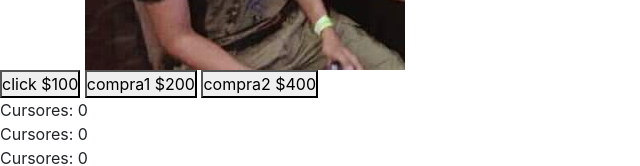
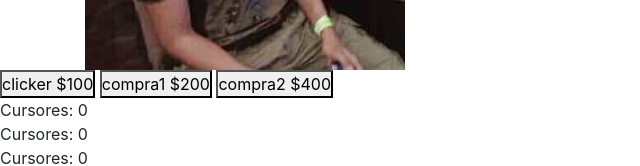
Before and after one commit to mikepruebas23/Clicker, a plain HTML site: page index.html in a window 1280 px wide. Shown: the part 361-527 px from the top of the page, without its empty margins (0-640 px from the left). Drawn offline with nearby package versions, Linux system fonts and the light colour scheme.

Commit message:
subiendo a pages

```diff
--- a/index.html
+++ b/index.html
@@ -20,7 +20,7 @@
         <img src="img/yo.jpg" class="imagen" onclick="clic();">
     </div>
     <div class="botones">
-        <button onclick="comprar(0);" class="boton boton1">click $100</button>
+        <button onclick="comprar(0);" class="boton boton1">clicker $100</button>
         <button onclick="comprar(1);" class="boton boton2">compra1 $200</button>
         <button onclick="comprar(2);" class="boton boton3">compra2 $400</button>
     </div>
```
